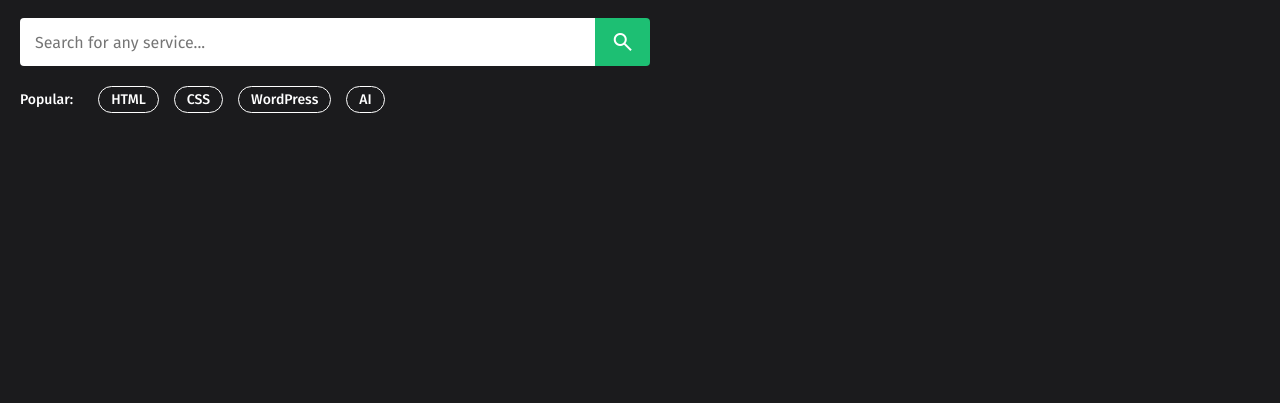
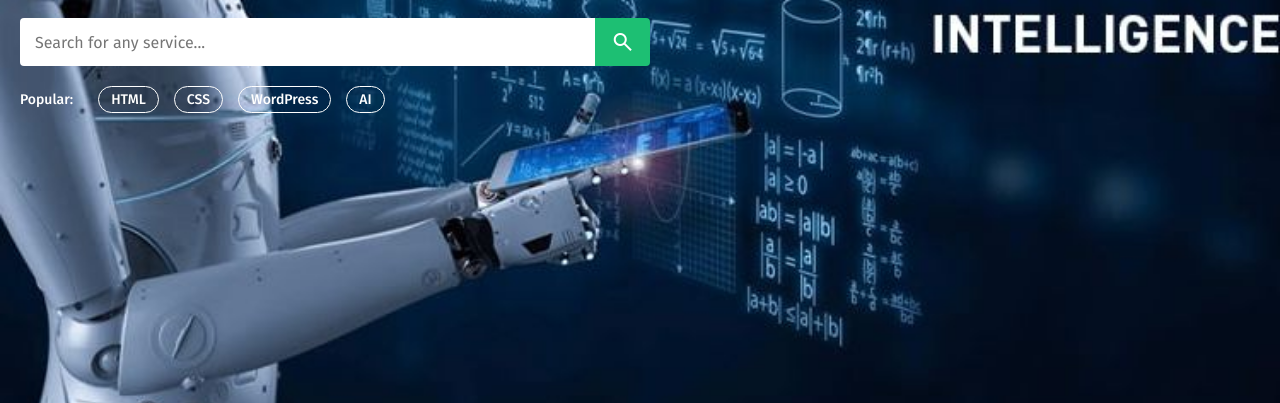
Before and after one commit to alamsyahalamm/alamsyah123456, a plain HTML site: page index.html in a window 1280 px wide. Shown: the part 397-800 px from the top of the page. Drawn offline with nearby package versions, Linux system fonts and the light colour scheme.

Commit message:
alamsyahj

```diff
--- a/style.css
+++ b/style.css
@@ -70,7 +70,7 @@ header .navbar {
 
 .hero-section {
   height: 100vh;
-  background-image: url("images/hero-img.jpg");
+  background-image: url("alammm.jpg ");
   background-position: center;
   background-size: cover;
   position: relative;
```
Also changed, not shown: alammm.jpg (added), alamss.jpg (deleted).
